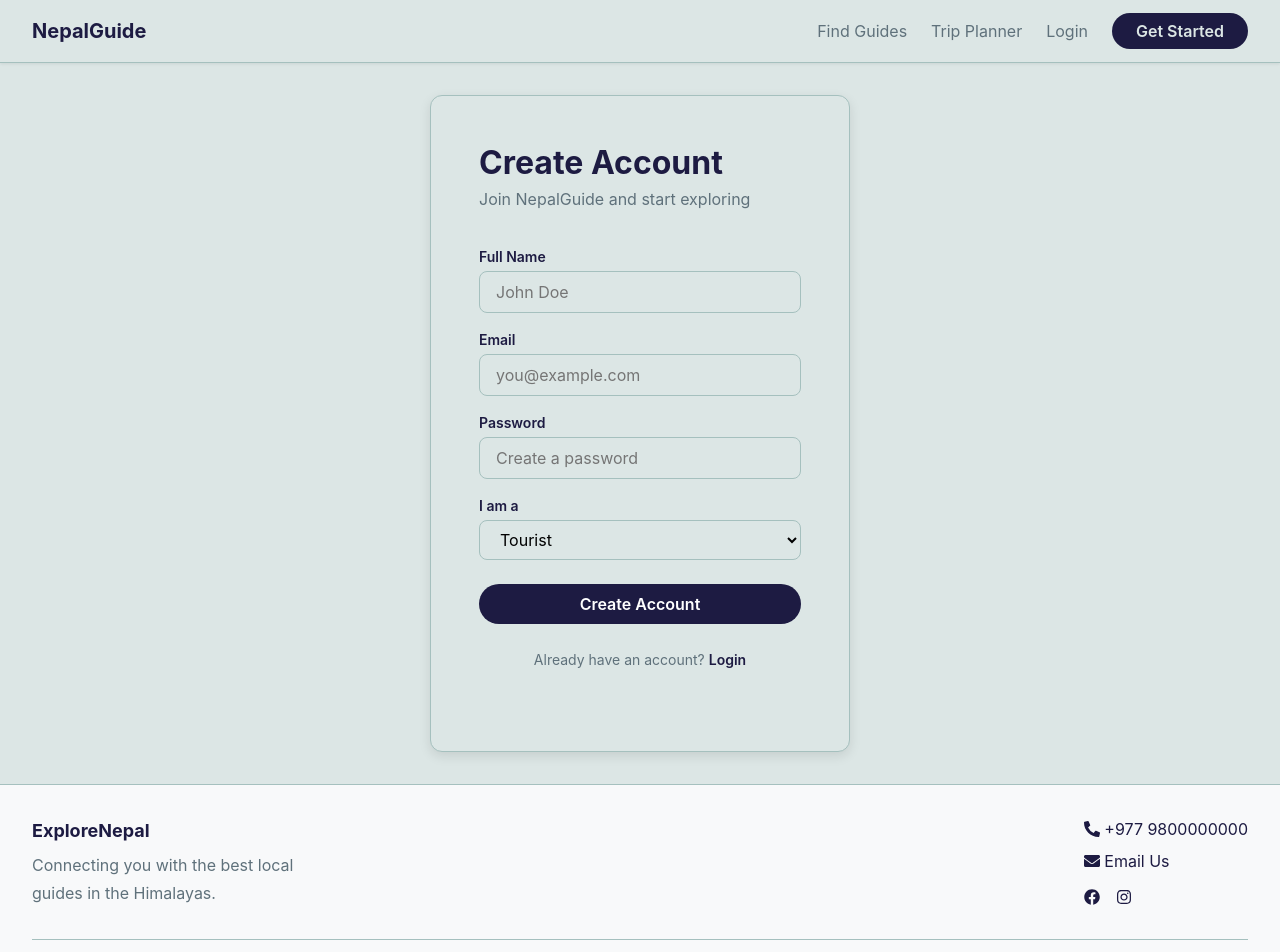
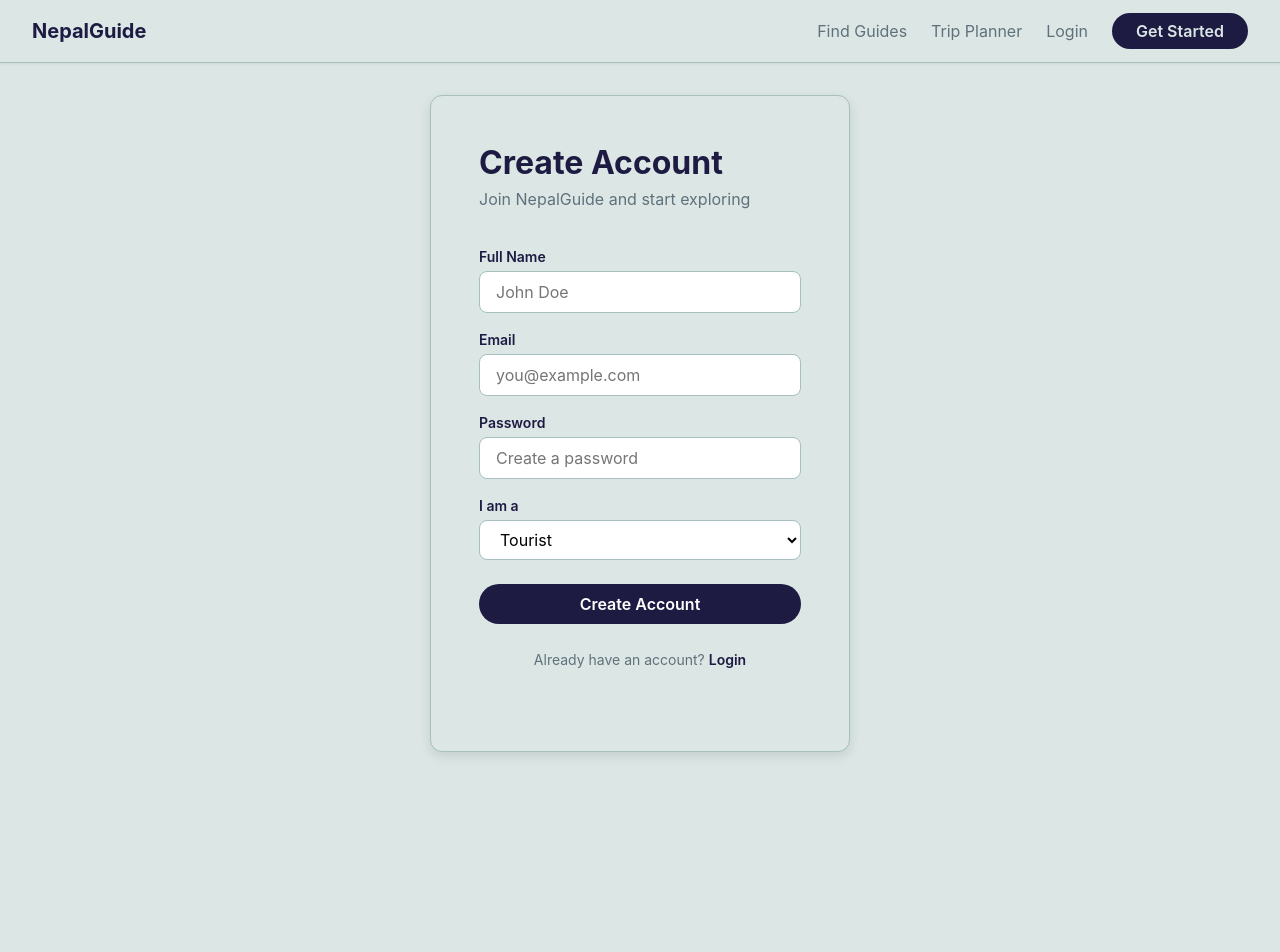
Before and after one commit to TourismHackathon2026/Team--Nec-otine, a React app in the folder Frontend/: page /signup in a window 1280 px wide. Shown: the top 952 px of the page. After the commit the page ends 800 px from the top, so only its background shows below. Built offline with nearby package versions, Linux system fonts and the light colour scheme; the HTML template or start-up script is replaced by a standard one.

Commit message:
Bug fix 1

```diff
--- a/Frontend/src/layouts/MainLayout.jsx
+++ b/Frontend/src/layouts/MainLayout.jsx
@@ -1,9 +1,11 @@
 import Navbar from '../components/Navbar/Navbar';
 import Footer from '../components/Footer/Footer';
-import { Outlet } from 'react-router-dom';
+import { Outlet, useLocation } from 'react-router-dom';
 import './MainLayout.css';
 
 function MainLayout() {
+  const location = useLocation();
+
   return (
     <div className="main-layout">
       <Navbar />
@@ -12,7 +14,7 @@
         <Outlet />
       </main>
 
-      <Footer />
+      {location.pathname === '/' && <Footer />}
     </div>
   );
 }
--- a/Frontend/src/pages/Signup/Signup.css
+++ b/Frontend/src/pages/Signup/Signup.css
@@ -46,7 +46,7 @@
   font-size: var(--font-size-base);
   outline: none;
   transition: border-color var(--transition-fast);
-  background-color: var(--color-background);
+  background-color: #ffffff; /* Updated to white so it pops! */
 }
 
 .signup__field input:focus,
```
